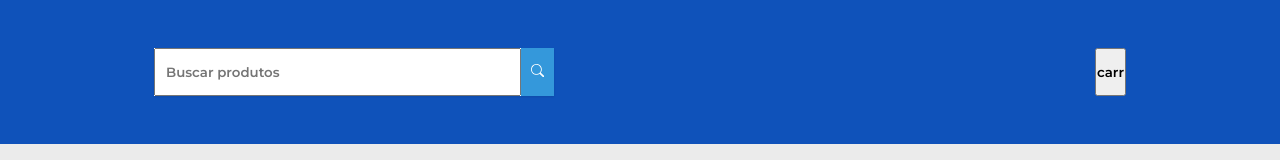
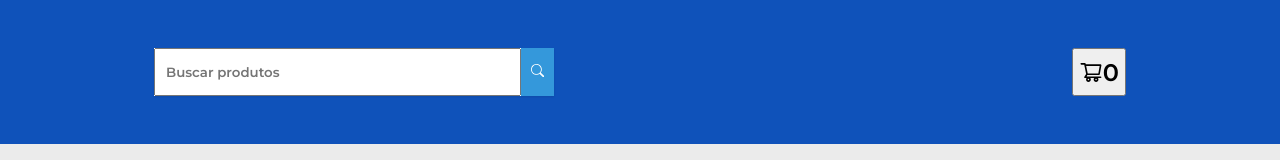
Before and after one commit to Coimbra777/Carrinho-de-Compras, a React (Vite) app: page / in a window 1280 px wide. Shown: the top 160 px of the page. Built offline with nearby package versions, Linux system fonts and the light colour scheme.

Commit message:
button carrinho e lógico para adicionar item

```diff
--- /dev/null
+++ b/src/Components/CarButton.tsx
@@ -0,0 +1,34 @@
+import React, { useState } from "react";
+import { AiOutlineShoppingCart } from "react-icons/ai";
+import styled from "styled-components";
+
+const StyledCarButton = styled.button`
+  .car-button {
+    font-size: 1.5rem;
+    display: flex;
+    justify-content: center;
+    align-items: center;
+    padding: 5px;
+    cursor: pointer;
+    border: none;
+    position: relative;
+  }
+`;
+
+const CarButton: React.FC = () => {
+  const [itensCar, setItensCar] = useState(0);
+
+  const adicionarItem = () => {
+    setItensCar(itensCar + 1);
+  };
+  return (
+    <StyledCarButton>
+      <button type="button" className="car-button" onClick={adicionarItem}>
+        <AiOutlineShoppingCart />
+        <span>{itensCar}</span>
+      </button>
+    </StyledCarButton>
+  );
+};
+
+export default CarButton;
--- a/src/Components/Header.tsx
+++ b/src/Components/Header.tsx
@@ -3,6 +3,7 @@ import React from "react";
 import styled from "styled-components";
 import "../App.css";
 import SearchBar from "./SearchBar";
+import CarButton from "./CarButton";
 
 const StyledHeader = styled.header`
   .header {
@@ -23,7 +24,7 @@ const Header: React.FC = () => {
       <header className="header">
         <div className="container">
           <SearchBar />
-          <button>carr</button>
+          <CarButton />
         </div>
       </header>
     </StyledHeader>
--- a/src/Components/SearchBar.tsx
+++ b/src/Components/SearchBar.tsx
@@ -30,6 +30,7 @@ const StyledSearchBar = styled.form`
 
 const SearchBar: React.FC = () => {
   const [value, setValue] = useState("");
+
   return (
     <StyledSearchBar>
       <div className="search-bar">
@@ -41,6 +42,7 @@ const SearchBar: React.FC = () => {
           onChange={({ target }) => setValue(target.value)}
           required
         />
+
         <button type="submit" className="search-button">
           <BsSearch />
         </button>
```
